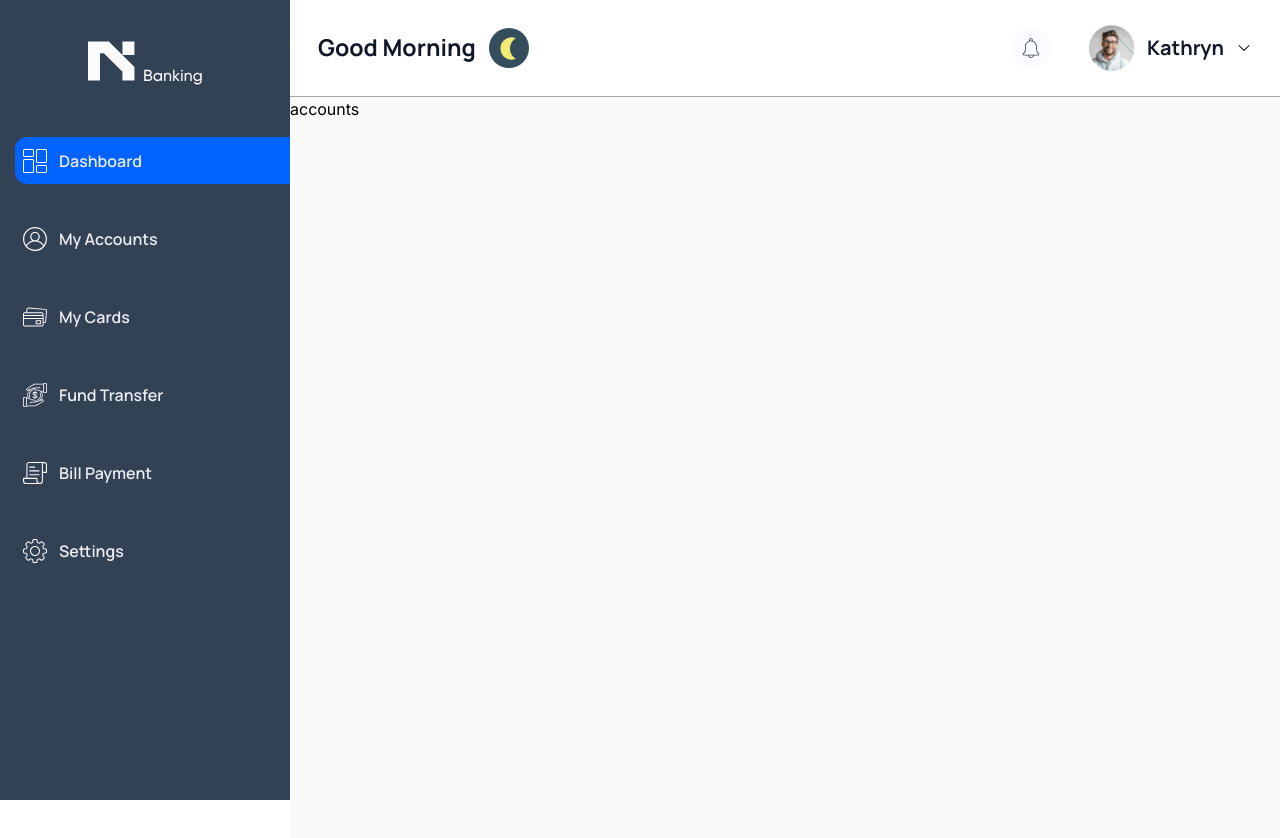
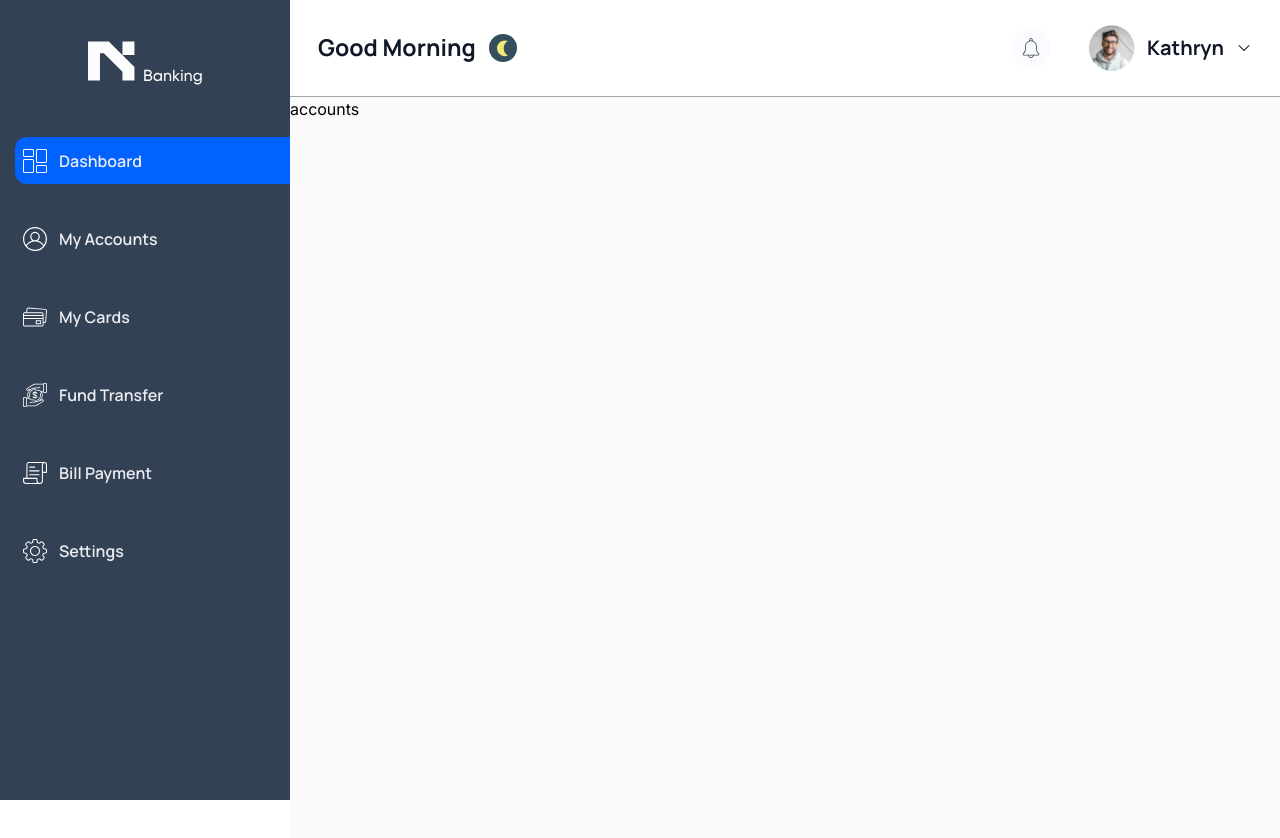
Before and after one commit to Soaressluiss/dashboard, a Next.js app: page /accounts in a window 1280 px wide. Both pictures are taken after a click on the button 506 px from the left and 47 px from the top of the page. Shown: the top 838 px of the page. Built offline with nearby package versions, Linux system fonts and the light colour scheme.

Commit message:
fix:adjusting the size of the toggle theme icons

```diff
--- a/public/assets/Icons/Moon.tsx
+++ b/public/assets/Icons/Moon.tsx
@@ -2,8 +2,6 @@ export function Moon() {
   return (
     <svg
       xmlns="http://www.w3.org/2000/svg"
-      width="40"
-      height="40"
       version="1.1"
       viewBox="0 0 473.935 473.935"
       xmlSpace="preserve"
--- a/public/assets/Icons/Sun.tsx
+++ b/public/assets/Icons/Sun.tsx
@@ -1,6 +1,6 @@
 export function Sun() {
   return (
-    <svg xmlns="http://www.w3.org/2000/svg" width="36" height="24" fill="none" viewBox="0 0 36 24">
+    <svg xmlns="http://www.w3.org/2000/svg" fill="none" viewBox="0 0 36 24">
       <path
         fill="url(#paint0_linear_208_396)"
         d="M18 7.313c-5.816 0-10.547 4.73-10.547 10.546 0 1.854.489 3.677 1.412 5.275h18.27a10.55 10.55 0 001.412-5.275c0-5.816-4.731-10.547-10.547-10.547zm0-2.344c.648 0 1.172-.524 1.172-1.172V1.453a1.171 1.171 0 10-2.344 0v2.344c0 .648.524 1.172 1.172 1.172zM3.937 16.687H1.595a1.171 1.171 0 100 2.344h2.343a1.171 1.171 0 100-2.343zm30.47 0h-2.344a1.171 1.171 0 100 2.344h2.343a1.171 1.171 0 100-2.343zM33.222 9.07a1.17 1.17 0 00-1.601-.429l-2.03 1.172a1.172 1.172 0 101.173 2.03l2.029-1.172c.56-.323.753-1.04.429-1.6zm-8.778-2.374a1.173 1.173 0 001.601-.43l1.172-2.029a1.172 1.172 0 10-2.03-1.171l-1.172 2.029a1.172 1.172 0 00.43 1.6zm-14.491-.43a1.173 1.173 0 002.03-1.171l-1.172-2.03a1.172 1.172 0 10-2.03 1.172l1.172 2.03zM6.407 9.813L4.378 8.641a1.172 1.172 0 10-1.172 2.03l2.03 1.172a1.173 1.173 0 001.171-2.03z"
--- a/src/app/Components/ToggleTheme/ToggleTheme.tsx
+++ b/src/app/Components/ToggleTheme/ToggleTheme.tsx
@@ -16,10 +16,10 @@ export default function ToggleTheme() {
 
   return (
     <>
-      <button className="block dark:hidden" onClick={toggle}>
+      <button className="block dark:hidden w-7 h-7" onClick={toggle}>
         <Moon />
       </button>
-      <button className="hidden dark:block" onClick={toggle}>
+      <button className="hidden dark:block w-7 h-7" onClick={toggle}>
         <Sun />
       </button>
     </>
```
